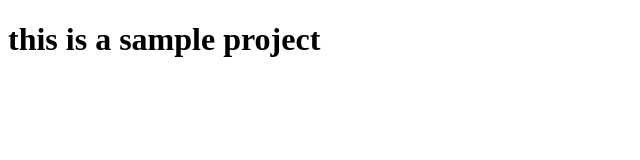
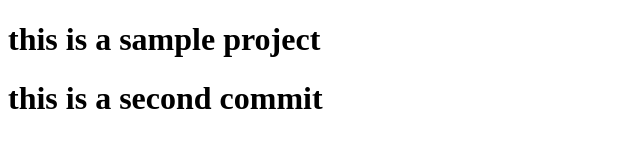
Before and after one commit to RaisanJMR/animated-octo-enigma, a plain HTML site: page index.html in a window 1280 px wide. Shown: the whole page, without its empty margins (0-640 px from the left). Drawn offline with Linux system fonts and the light colour scheme.

Commit message:
second commit

```diff
--- a/index.html
+++ b/index.html
@@ -7,5 +7,6 @@
 </head>
 <body>
     <h1>this is a sample project</h1>
+    <h1>this is a second commit</h1>
 </body>
 </html>
```
